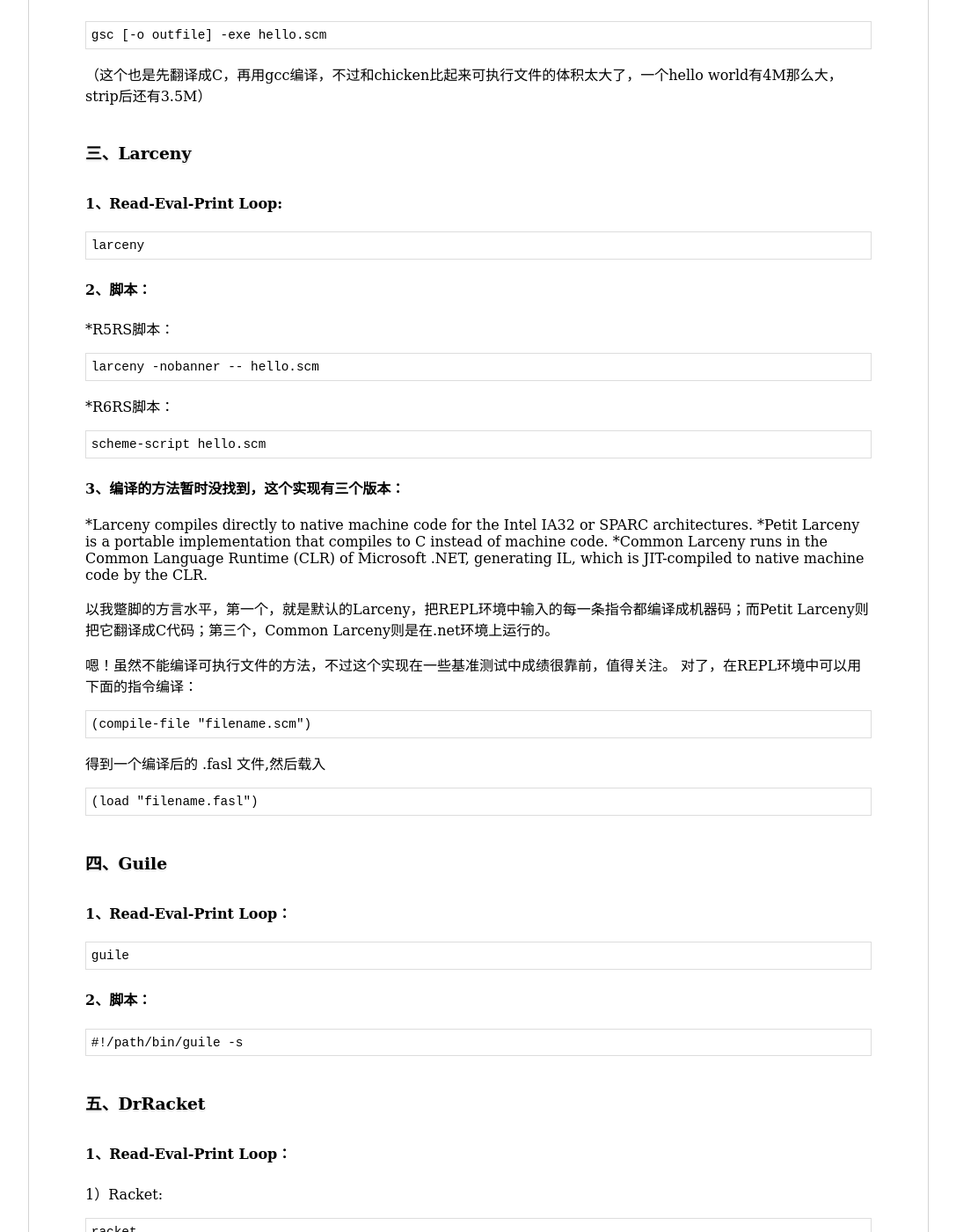
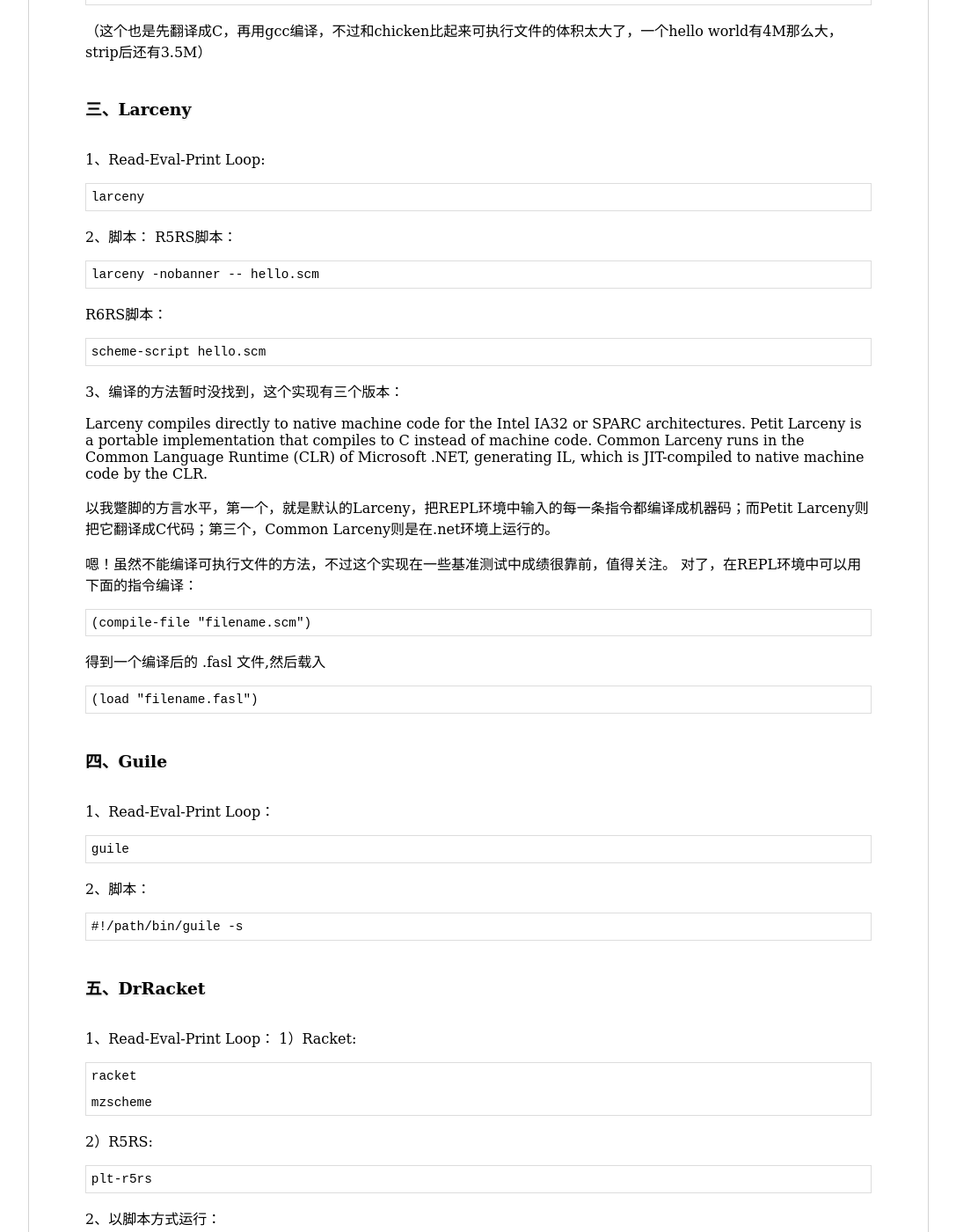
Before and after one commit to rhuichao/uternet.github.io, a Jekyll site: the page built from _posts/2014-03-16-some-scheme.md, in a window 1280 px wide and 1400 px high, scrolled down 1046 px. Shown: the whole window at 88% size, without its empty margins (96-1183 px from the left). Built offline with Jekyll 4.4.1, drawn with Linux system fonts in a browser that asks for light colours.

Commit message:
new document posted

```diff
--- a/_posts/2014-03-16-some-scheme.md
+++ b/_posts/2014-03-16-some-scheme.md
@@ -4,17 +4,17 @@
 date:   2014-03-13
 ---
 ###一、Chicken
-####1、Read-Eval-Print Loop:
+1、Read-Eval-Print Loop:
 
     csi
 
-####2、脚本:
+2、脚本:
 
     #!/path/bin/csi -s
 
 （不加 -s 选项的话，执行完脚本会进入REPL环境，不会自动退出）
 
-####3、编译成本地代码:
+3、编译成本地代码:
 
     csc hello.scm
 
@@ -22,39 +22,39 @@
 
 
 ###二、Gambit-C
-####1、Read-Eval-Print Loop：
+1、Read-Eval-Print Loop：
 
     gsi
 
-####2、脚本：
+2、脚本：
 
     #!/path/bin/gsi-script
 
-#####3、编译：
+3、编译：
 
     gsc [-o outfile] -exe hello.scm
 
 （这个也是先翻译成C，再用gcc编译，不过和chicken比起来可执行文件的体积太大了，一个hello world有4M那么大，strip后还有3.5M）
 
 ###三、Larceny
-####1、Read-Eval-Print Loop:
+1、Read-Eval-Print Loop:
 
     larceny
 
-####2、脚本：
-*R5RS脚本：
+2、脚本：
+R5RS脚本：
 
     larceny -nobanner -- hello.scm
 
-*R6RS脚本：
+R6RS脚本：
 
     scheme-script hello.scm
 
-####3、编译的方法暂时没找到，这个实现有三个版本：
+3、编译的方法暂时没找到，这个实现有三个版本：
 
-*Larceny compiles directly to native machine code for the Intel IA32 or SPARC architectures.
-*Petit Larceny is a portable implementation that compiles to C instead of machine code.
-*Common Larceny runs in the Common Language Runtime (CLR) of Microsoft .NET, generating IL, which is JIT-compiled to native machine code by the CLR.
+Larceny compiles directly to native machine code for the Intel IA32 or SPARC architectures.
+Petit Larceny is a portable implementation that compiles to C instead of machine code.
+Common Larceny runs in the Common Language Runtime (CLR) of Microsoft .NET, generating IL, which is JIT-compiled to native machine code by the CLR.
 
 以我蹩脚的方言水平，第一个，就是默认的Larceny，把REPL环境中输入的每一条指令都编译成机器码；而Petit Larceny则把它翻译成C代码；第三个，Common Larceny则是在.net环境上运行的。
 
@@ -65,20 +65,19 @@
 
 得到一个编译后的 .fasl 文件,然后载入
 
-
     (load "filename.fasl")
 
 ###四、Guile
-####1、Read-Eval-Print Loop：
+1、Read-Eval-Print Loop：
 
     guile
 
-####2、脚本：
+2、脚本：
 
     #!/path/bin/guile -s
 
 ###五、DrRacket
-####1、Read-Eval-Print Loop：
+1、Read-Eval-Print Loop：
 1）Racket:
 
     racket
@@ -88,12 +87,12 @@
 
     plt-r5rs
 
-####2、以脚本方式运行：
+2、以脚本方式运行：
 
 
     racket -r file.scm
     mzscheme -r file.scm
 
-####3、启动GUI环境的IDE:
+3、启动GUI环境的IDE:
 
     drracket
```
